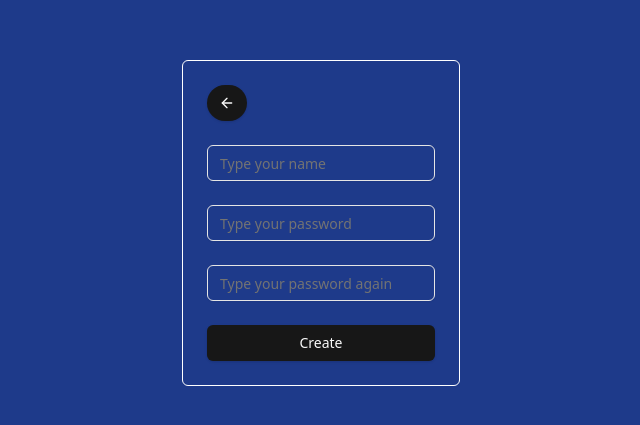
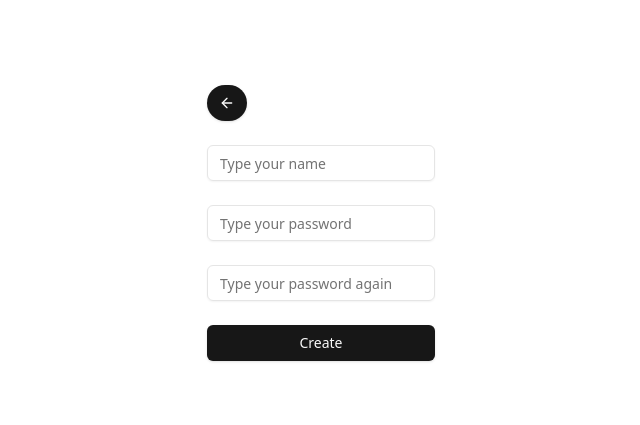
Before and after one commit to richardqcarvalho/monopoly-machine-front, a React (Vite) app: page /create-account in a window 1280 px wide. Shown: the part 177-602 px from the top of the page, without its empty margins (319-959 px from the left). Built offline with nearby package versions, Linux system fonts and the light colour scheme.

Commit message:
style: removing blue color for now to match shadcn theme

```diff
--- a/src/pages/create-account.tsx
+++ b/src/pages/create-account.tsx
@@ -33,7 +33,7 @@
   }
 
   return (
-    <div className='flex h-screen w-screen items-center justify-center gap-10 bg-blue-900'>
+    <div className='flex h-screen w-screen items-center justify-center gap-10'>
       <div className='flex flex-col gap-6 rounded-md border border-white p-6'>
         <div>
           <Button
--- a/src/pages/home.tsx
+++ b/src/pages/home.tsx
@@ -12,7 +12,7 @@
   }
 
   return (
-    <div className='flex h-screen w-screen flex-col items-center bg-blue-900'>
+    <div className='flex h-screen w-screen flex-col items-center'>
       <div className='flex w-full justify-end p-4'>
         <Button
           onClick={logout}
--- a/src/pages/login.tsx
+++ b/src/pages/login.tsx
@@ -31,7 +31,7 @@
   }
 
   return (
-    <div className='flex h-screen w-screen flex-col items-center justify-center gap-10 bg-blue-900'>
+    <div className='flex h-screen w-screen flex-col items-center justify-center gap-10'>
       <div className='flex flex-col gap-6'>
         <form
           onSubmit={onSubmit}
```
